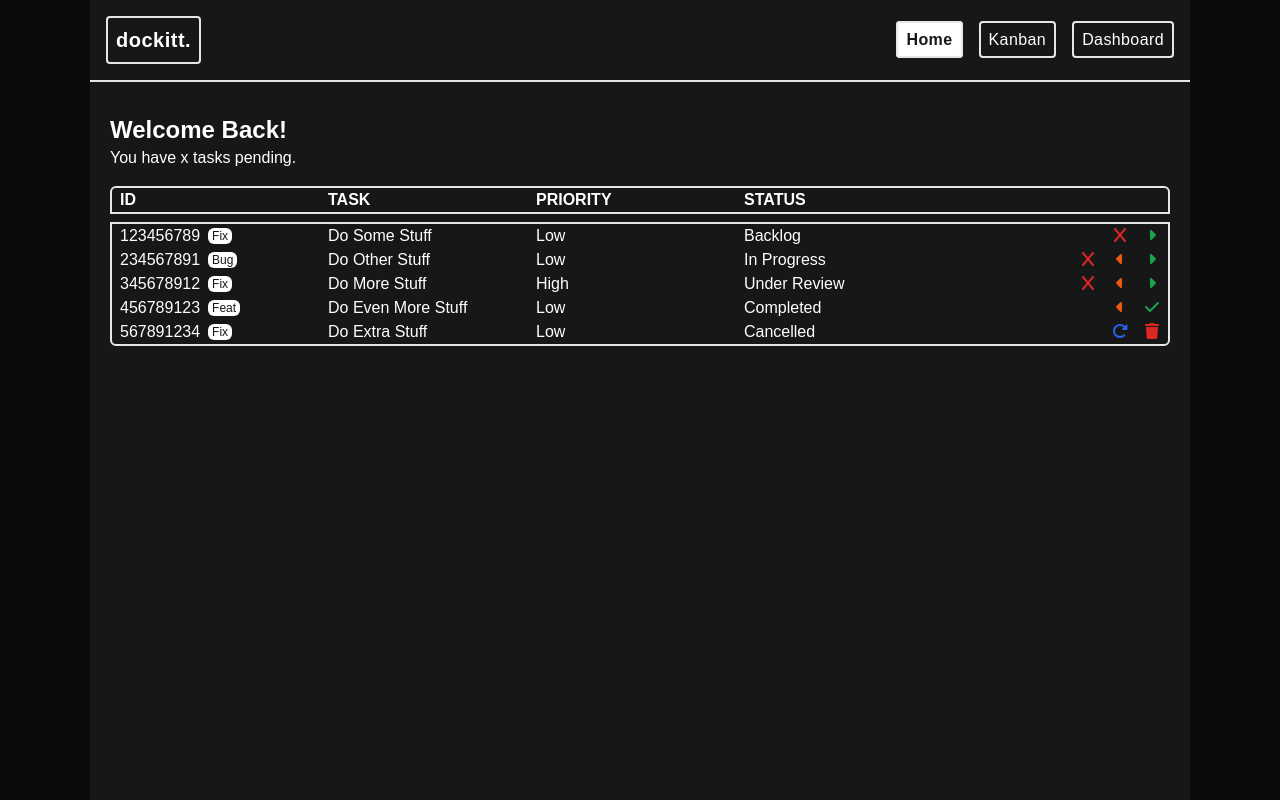
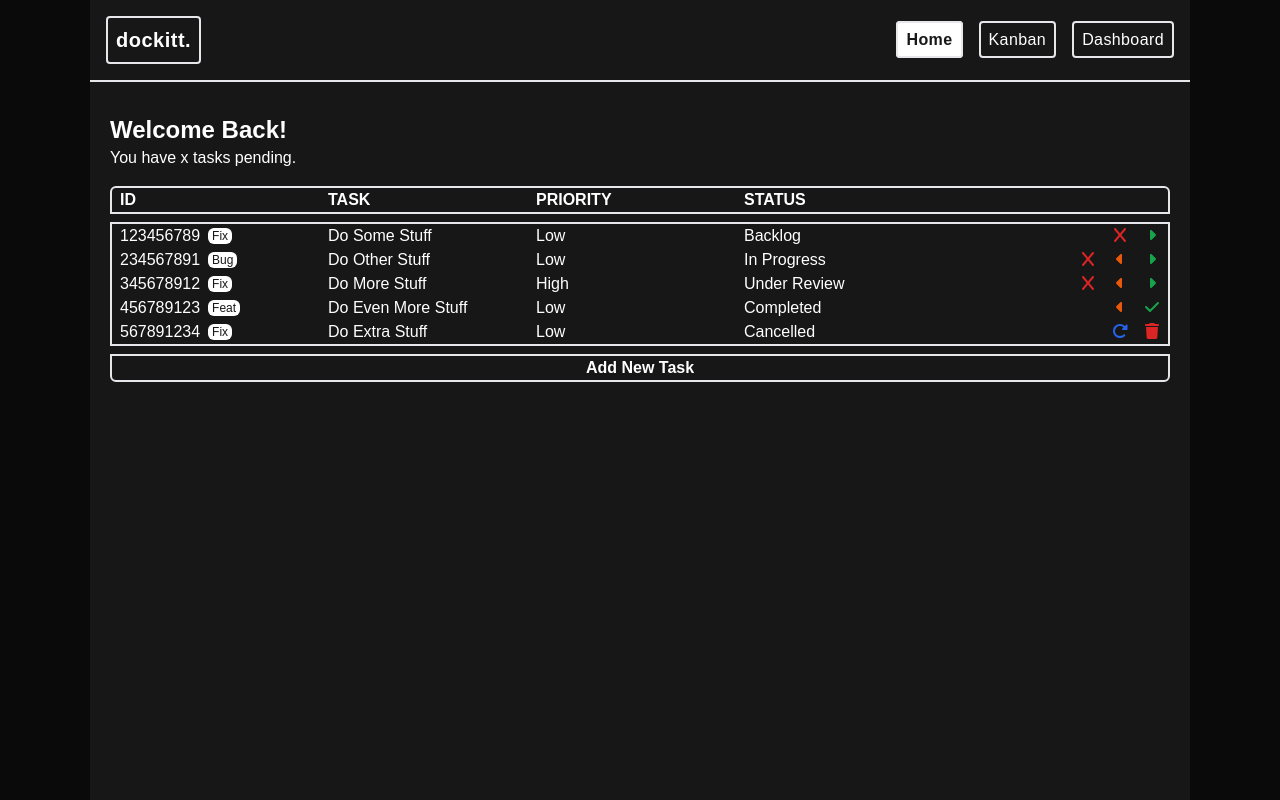
Before and after one commit to williamalowe/next-dockitt, a Next.js app: page / in a window 1280 px wide. Built offline with nearby package versions, Linux system fonts and the light colour scheme; a web font is replaced by a local one.

Commit message:
feat: add new task button to task-list-component

```diff
--- a/src/components/task-list.tsx
+++ b/src/components/task-list.tsx
@@ -1,3 +1,4 @@
+import Link from "next/link"
 import TaskListItem from "./task-list-item"
 
 export default function TaskList() {
@@ -11,7 +12,7 @@ export default function TaskList() {
           )
         }
       </div>
-      <div className="mt-2 border-2 rounded-b-md">
+      <div className="mt-2 border-2">
         {
           // Map DB Tasks
         }
@@ -51,6 +52,9 @@ export default function TaskList() {
           status="cancelled"
         />
       </div>
+      <div className="flex justify-center mt-2 border-2 rounded-b-md font-bold">
+        <Link href="new-task">Add New Task</Link>
+      </div>
     </div>
   )
 }
```
